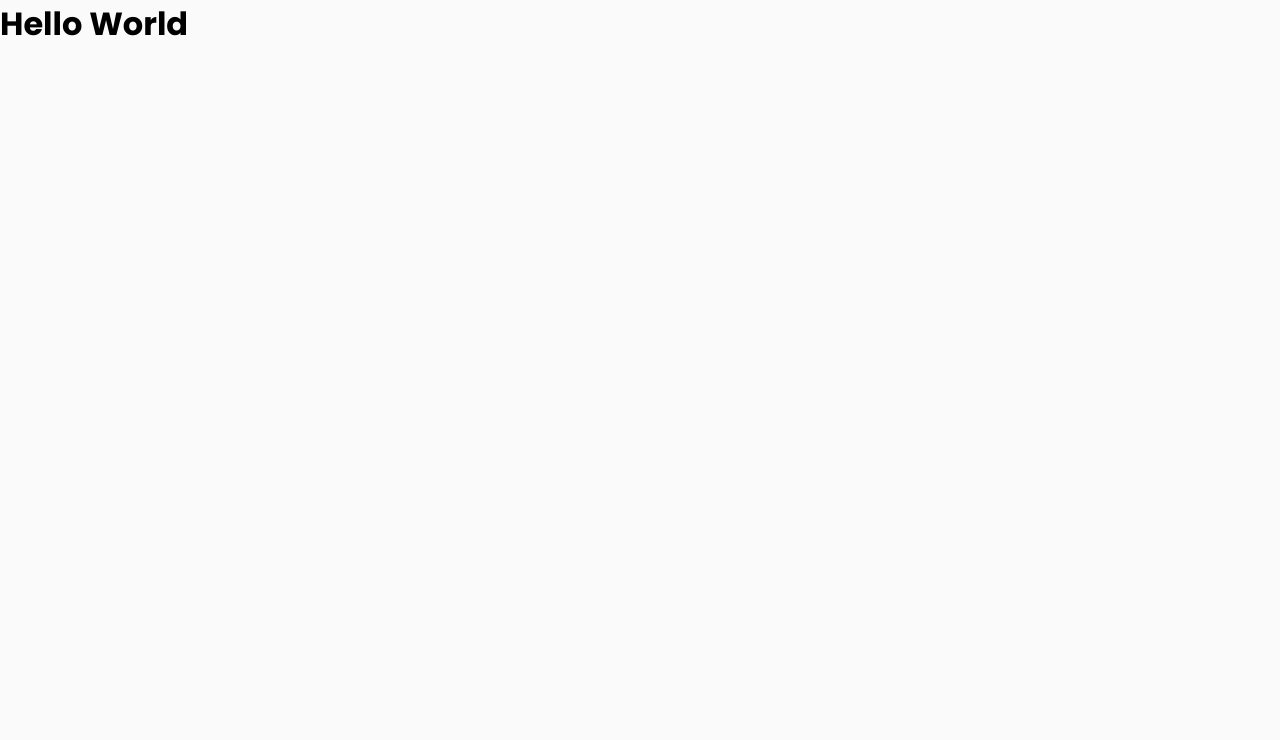
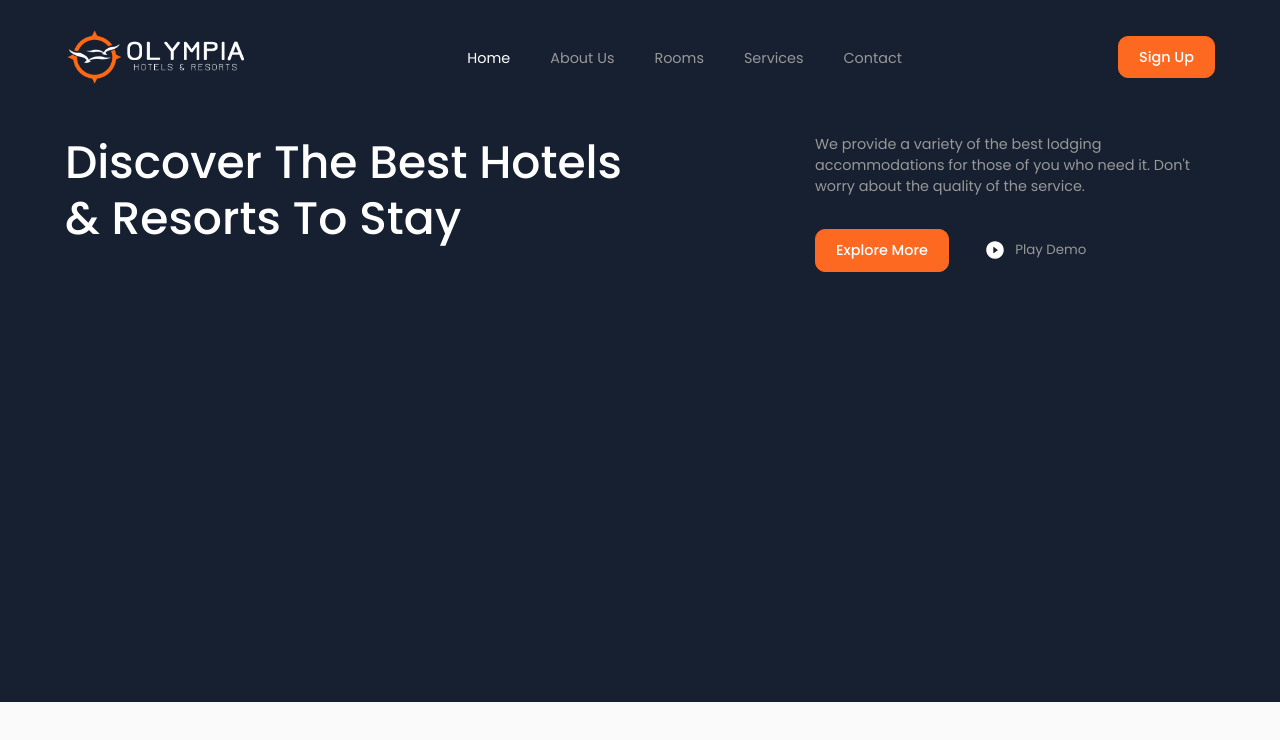
Before and after one commit to JessArthuro/olympia, a React (Create React App) app: page / in a window 1280 px wide. Shown: the top 740 px of the page. Built offline with nearby package versions, Linux system fonts and the light colour scheme.

Commit message:
added section header and hero

```diff
--- a/package.json
+++ b/package.json
@@ -8,7 +8,9 @@
     "@testing-library/user-event": "^13.5.0",
     "react": "^18.2.0",
     "react-dom": "^18.2.0",
+    "react-icons": "^4.4.0",
     "react-scripts": "5.0.1",
+    "sass": "^1.55.0",
     "web-vitals": "^2.1.4"
   },
   "scripts": {
--- a/public/index.html
+++ b/public/index.html
@@ -2,7 +2,7 @@
 <html lang="en">
   <head>
     <meta charset="utf-8" />
-    <link rel="icon" href="%PUBLIC_URL%/favicon1.ico" />
+    <link rel="icon" href="%PUBLIC_URL%/favicon.ico" />
     <meta name="viewport" content="width=device-width, initial-scale=1" />
     <meta name="theme-color" content="#000000" />
     <meta
--- a/src/App.css
+++ b/src/App.css
@@ -56,4 +56,5 @@ img {
   max-width: 1150px;
   width: 92%;
   margin: 0 auto;
+  /* border: 1px solid red; */
 }
--- a/src/App.js
+++ b/src/App.js
@@ -1,9 +1,16 @@
 import './App.css';
+import Header from './components/Header/Header';
+import Hero from './components/Hero/Hero';
 
 function App() {
   return (
     <div className="App">
-      <h1>Hello World</h1>
+      <Header />
+
+      <main>
+        <Hero />
+      </main>
+
     </div>
   );
 }
--- /dev/null
+++ b/src/components/BtnPrimary/BtnPrimary.jsx
@@ -0,0 +1,9 @@
+import style from "./BtnPrimary.module.scss";
+
+function BtnPrimary({ title }) {
+  return (
+    <button className={style.btn_primary}>{title}</button>
+  )
+}
+
+export default BtnPrimary;
--- /dev/null
+++ b/src/components/BtnPrimary/BtnPrimary.module.scss
@@ -0,0 +1,17 @@
+.btn_primary {
+  background-color: var(--orange);
+  color: var(--white);
+  border: 1.5px solid var(--orange);
+  padding: 0.6rem 1.25rem;
+  border-radius: 10px;
+  font-size: 0.9rem;
+  font-weight: 500;
+  text-transform: capitalize;
+  cursor: pointer;
+  transition: 0.3s linear;
+
+  &:hover {
+    background: none;
+    color: var(--orange);
+  }
+}
--- /dev/null
+++ b/src/components/Header/Header.jsx
@@ -0,0 +1,60 @@
+import React, { useEffect, useState } from "react";
+import NavLink from "./NavLink";
+import BtnPrimary from "../BtnPrimary/BtnPrimary";
+import style from "./Header.module.scss";
+
+const { header_section, header_scrolling, header_content, header_logo, nav_list} = style;
+
+function Header() {
+  const [scrollHeader, setScrollHeader] = useState(false);
+
+  // Funcion para manejar el scroll en la pagina y aplicar estilos diferentes al header.
+  const listenToScroll = () => {
+    // Medida limite de scroll en el documento.
+    let scrollHeightLimit = 10;
+
+    const winScroll =
+      document.body.scrollTop || document.documentElement.scrollTop;
+    if (winScroll > scrollHeightLimit) {
+      setScrollHeader(true);
+    } else {
+      setScrollHeader(false);
+    }
+  };
+
+  // Uso del hook useEffect() para escuchar el evento scroll.
+  useEffect(() => {
+    window.addEventListener("scroll", listenToScroll);
+    return () => window.removeEventListener("scroll", listenToScroll);
+  }, []);
+
+  return (
+    <header
+      className={`${header_section} ${
+        scrollHeader ? `${header_scrolling}` : ""
+      }`}
+    >
+      <div className={`${header_content} container`}>
+        <img
+          className={header_logo}
+          src={require("../../img/logo_olympia1.png")}
+          alt="Logo Olympia"
+        />
+
+        <nav>
+          <ul className={nav_list}>
+            <NavLink href="#." name="home" isActive={true} />
+            <NavLink href="#." name="about us" />
+            <NavLink href="#." name="rooms" />
+            <NavLink href="#." name="services" />
+            <NavLink href="#." name="contact" />
+          </ul>
+        </nav>
+
+        <BtnPrimary title="sign up" />
+      </div>
+    </header>
+  );
+}
+
+export default Header;
--- /dev/null
+++ b/src/components/Header/Header.module.scss
@@ -0,0 +1,44 @@
+.header_section {
+  background-color: var(--dark-blue);
+  padding: 1.75rem 0 1rem;
+  position: sticky;
+  top: 0; left: 0;
+  transition: 0.3s linear;
+  // border-bottom: 1px solid var(--gray-100);
+
+  &.header_scrolling {
+    padding: 0.85rem 0;
+    border-bottom: 1.5px solid var(--gray-100);
+
+    .header_logo {
+      height: 3.25rem;
+    }
+  }
+}
+
+.header_content {
+  display: flex;
+  justify-content: space-between;
+  align-items: center;
+}
+
+.header_logo {
+  height: 3.65rem;
+  transition: 0.3s linear;
+}
+
+.nav_list {
+  display: flex;
+  column-gap: 2.5rem;
+}
+
+.nav_link {
+  font-size: 0.9rem;
+  color: var(--gray-200);
+  text-transform: capitalize;
+  transition: 0.3s linear;
+
+  &.active, &:hover {
+    color: var(--white);
+  }
+}
--- /dev/null
+++ b/src/components/Header/NavLink.jsx
@@ -0,0 +1,11 @@
+import style from "./Header.module.scss";
+
+function NavLink({ isActive, href, name }) {
+  return (
+    <li>
+      <a className={`${style.nav_link} ${isActive ? `${style.active}`: ''}`} href={href}>{name}</a>
+    </li>
+  )
+}
+
+export default NavLink;
--- /dev/null
+++ b/src/components/Hero/Hero.jsx
@@ -0,0 +1,25 @@
+import BtnPrimary from "../BtnPrimary/BtnPrimary";
+import { AiFillPlayCircle } from "react-icons/ai";
+import style from "./Hero.module.scss";
+
+const { hero_section, hero_information, hero_title, hero_description, hero_subtitle, hero_buttons, btn_video, icon_play } = style;
+
+function Hero() {
+  return (
+    <section className={hero_section}>
+      <div className={`${hero_information} container`}>
+        <h1 className={hero_title}>discover the best hotels & resorts to stay</h1>
+        <div className={hero_description}>
+          <p className={hero_subtitle}>We provide a variety of the best lodging accommodations for those of you who need it. Don't worry about the quality of the service.</p>
+
+          <div className={hero_buttons}>
+            <BtnPrimary title="explore more" />
+            <button className={btn_video}><AiFillPlayCircle className={icon_play} />play demo</button>
+          </div>
+        </div>
+      </div>
+    </section>
+  )
+}
+
+export default Hero;
--- /dev/null
+++ b/src/components/Hero/Hero.module.scss
@@ -0,0 +1,56 @@
+.hero_section {
+  background-color: var(--dark-blue);
+  height: 600px;
+  color: var(--white);
+  padding: 2rem 0;
+}
+
+.hero_information {
+  display: flex;
+  justify-content: space-between;
+  // border: 1px solid red;
+}
+
+.hero_title {
+  font-size: 2.85rem;
+  font-weight: 500;
+  text-transform: capitalize;
+  line-height: 3.5rem;
+  max-width: 35rem;
+  // border: solid;
+}
+
+.hero_description {
+  max-width: 25rem;
+}
+
+.hero_subtitle {
+  color: var(--gray-200);
+  font-size: 0.9rem;
+  margin-bottom: 2rem;
+}
+
+.hero_buttons {
+  display: flex;
+  column-gap: 2.25rem;
+}
+
+.btn_video {
+  // border: 1px solid var(--gray-200);
+  color: var(--gray-200);
+  text-transform: capitalize;
+  display: flex;
+  align-items: center;
+  column-gap: .65rem;
+  cursor: pointer;
+  transition: 0.3s linear;
+
+  &:hover {
+    color: var(--white);
+  }
+}
+
+.icon_play {
+  color: var(--white);
+  font-size: 1.25rem;
+}
```
Also changed, not shown: 1 other file (tests, documents, lock files or other folders).
